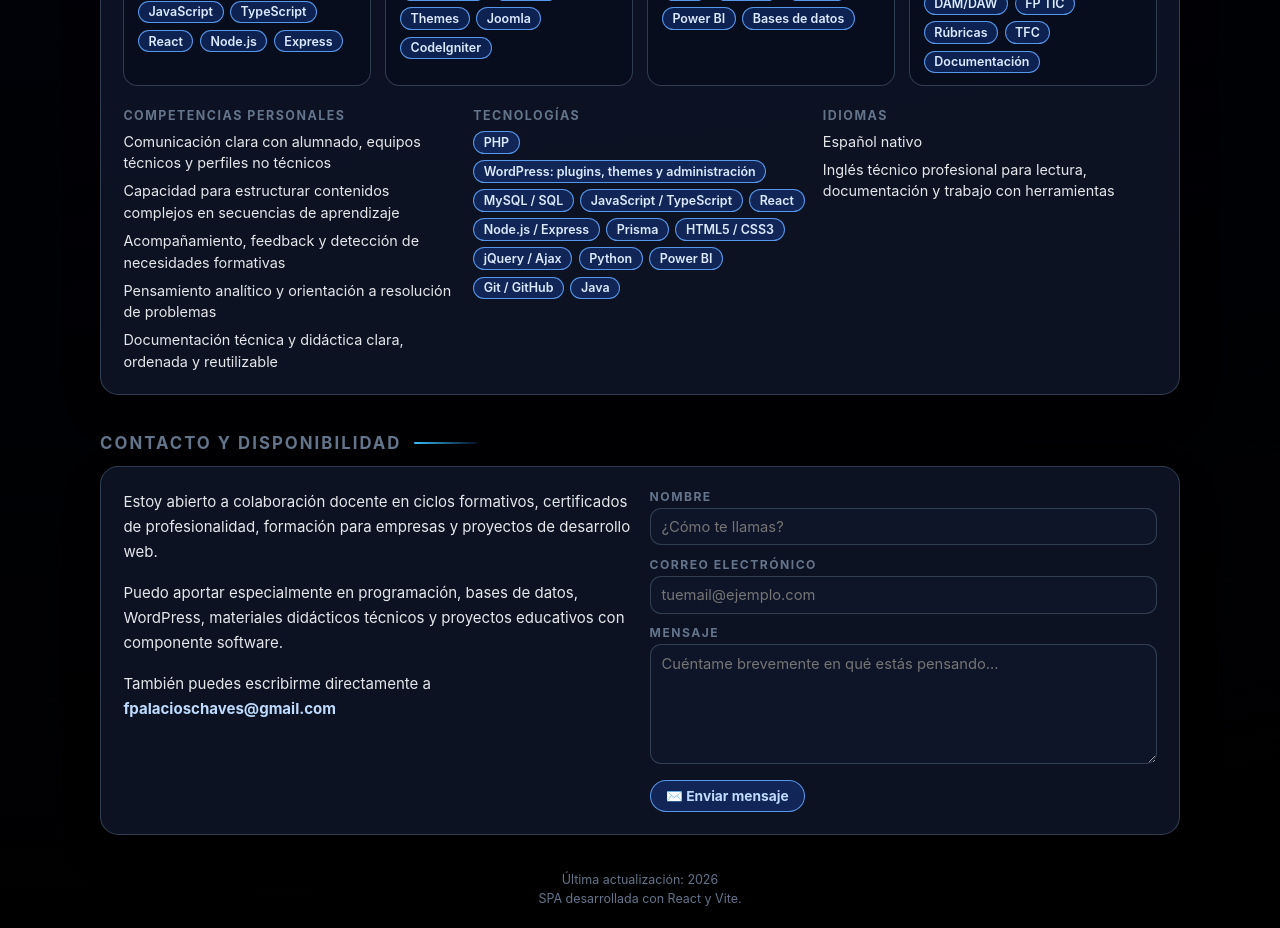
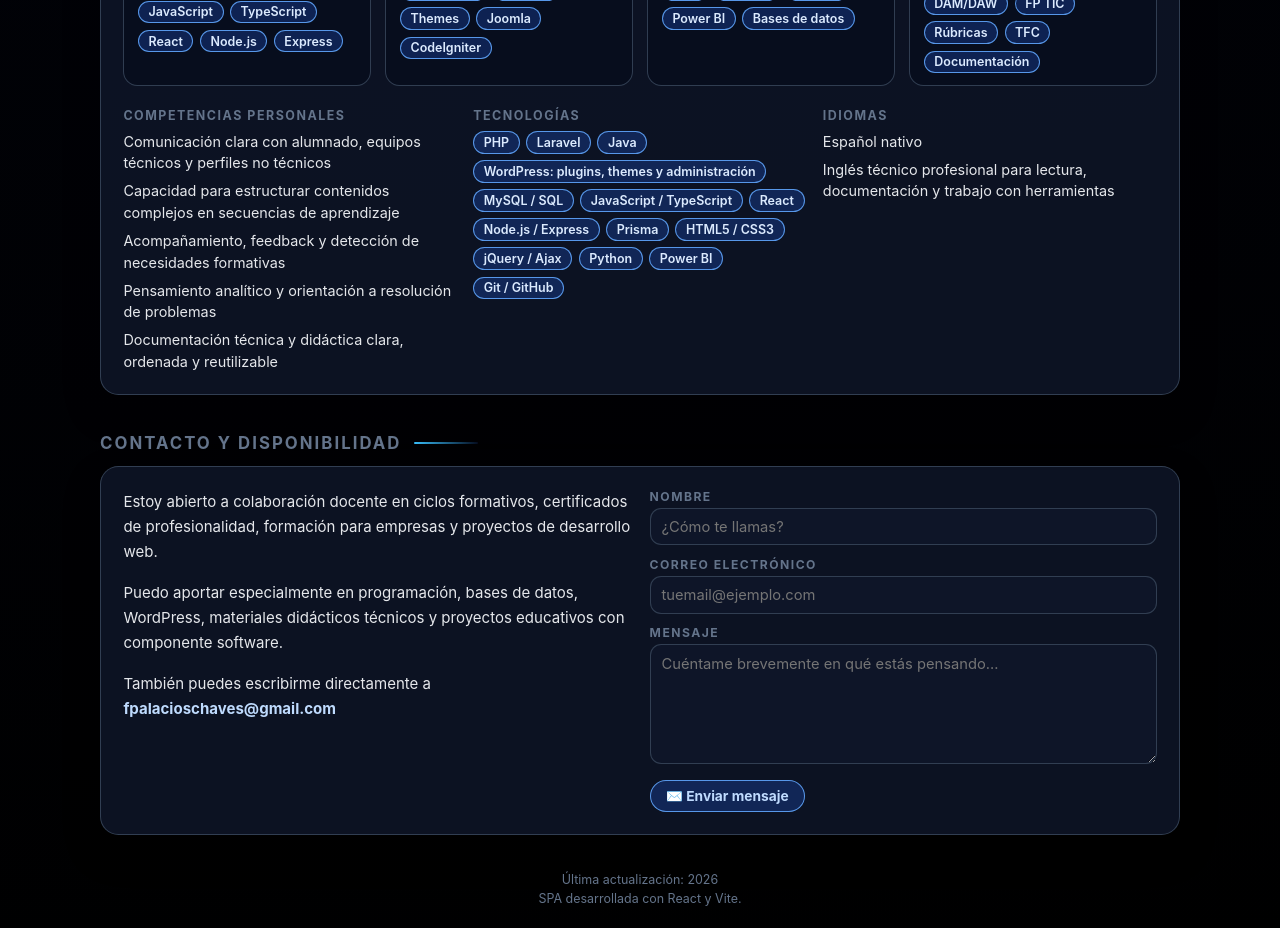
Before and after one commit to fpalacioschaves/cv-react, a React (Vite) app: page / in a window 1280 px wide. Shown: the part 5600-6528 px from the top of the page. Built offline with nearby package versions, Linux system fonts and the light colour scheme; no server answers.

Commit message:
Add Laravel and reposition Java in tech skills

```diff
--- a/src/data/skills.js
+++ b/src/data/skills.js
@@ -22,6 +22,8 @@ export const skills = {
   tech: {
     es: [
       'PHP',
+      'Laravel',
+      'Java',
       'WordPress: plugins, themes y administración',
       'MySQL / SQL',
       'JavaScript / TypeScript',
@@ -33,10 +35,11 @@ export const skills = {
       'Python',
       'Power BI',
       'Git / GitHub',
-      'Java',
     ],
     en: [
       'PHP',
+      'Laravel',
+      'Java',
       'WordPress: plugins, themes and administration',
       'MySQL / SQL',
       'JavaScript / TypeScript',
@@ -48,7 +51,6 @@ export const skills = {
       'Python',
       'Power BI',
       'Git / GitHub',
-      'Java',
     ],
   },
 }
```
